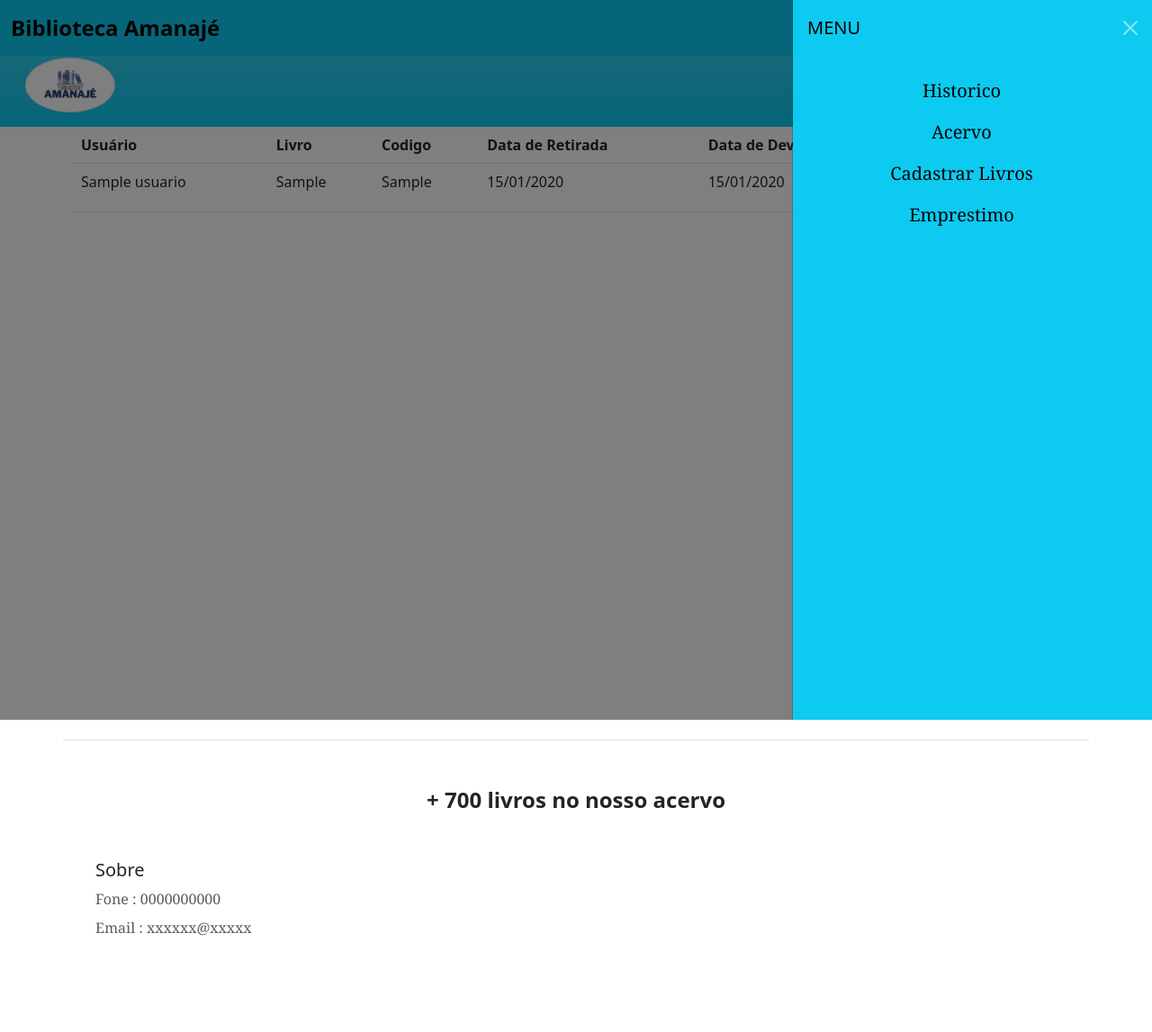
After one commit to DougVikt/SITE_GERENT_BIBLIOTECA, a PHP site: page /historico_funcio.php in a window 1280 px wide, after a click that opens the changed part. The commit adds this page. Shown: the whole page at 90% size. Run offline with PHP 8.4, Linux system fonts and the light colour scheme; tables that the repository leaves empty hold one stand-in row (values such as "Sample post").

Commit message:
Add files via upload

```diff
--- a/cadastrar.php
+++ b/cadastrar.php
@@ -70,12 +70,14 @@ if (isset($_POST['submit'])){
         $stmt->bindParam(':cpf', $cpf);
         $stmt->execute();
         $funcionario = $stmt->fetch();
+        $usuario = false ;
       }else{
         $sql = "SELECT * FROM usuarios WHERE cpf = :cpf";
         $stmt = $pdo->prepare($sql);
         $stmt->bindParam(':cpf', $cpf);
         $stmt->execute();
         $usuario = $stmt->fetch();
+        $funcionario = false ;
       }
 
       // mensagem de erro para caso o cpf colocado ja tenha no banco
--- /dev/null
+++ b/historico_funcio.php
@@ -0,0 +1,205 @@
+<!DOCTYPE html>
+<html lang="pt-br">
+<head>
+    <meta charset="UTF-8">
+    <meta http-equiv="X-UA-Compatible" content="IE=edge">
+    <meta name="viewport" content="width=device-width, initial-scale=1.0">
+    <link rel="stylesheet" href="css/style.css"/>
+    <link rel="stylesheet" href="css/bootstrap.min.css"/>
+    <title>Biblioteca Amanajé</title>
+    <link rel="icon" href="img/logo.png">
+
+</head>
+<body>
+  <?php
+  include 'conexao.php';
+session_start();
+
+// consulta no banco de dados caso nada colsultado
+$sql = "SELECT emprestimo.*, usuarios.nome , livros.codigo
+FROM emprestimo
+INNER JOIN usuarios ON emprestimo.usuario = usuarios.id
+INNER JOIN livros ON emprestimo.codigo = livros.id
+";
+$stmt = $pdo->prepare($sql);
+$stmt->execute();
+$emprestimos = $stmt->fetchAll(PDO::FETCH_ASSOC);
+
+  // pesquisando
+if (isset($_GET['p']) && !empty($_GET['p'])) {
+  $p = $_GET['p'];
+  $sql = "SELECT e.*, u.nome, l.codigo FROM emprestimo e
+          INNER JOIN usuarios u ON e.usuario = u.id
+          INNER JOIN livros l ON e.livro = l.id
+          WHERE u.nome LIKE '%$p%' OR l.titulo LIKE '%$p%' OR e.codigo LIKE '%$p%'";
+
+  $stmt = $pdo->prepare($sql);
+  $stmt->execute();
+  $livros = $stmt->fetchAll(PDO::FETCH_ASSOC);
+} elseif(empty($_GET['p'])) {
+   // consulta no banco de dados caso nada colsultado
+  $sql = "SELECT emprestimo.*, usuarios.nome , livros.codigo
+  FROM emprestimo
+  INNER JOIN usuarios ON emprestimo.usuario = usuarios.id
+  INNER JOIN livros ON emprestimo.codigo = livros.id
+  ";
+  $stmt = $pdo->prepare($sql);
+  $stmt->execute();
+  $emprestimos = $stmt->fetchAll(PDO::FETCH_ASSOC);
+}
+
+if (isset($_GET['delete']) && !empty($_GET['delete'])){
+  $del = $_GET['delete'];
+  $sql = "DELETE FROM emprestimo WHERE id = :del";
+  $exec = $pdo->prepare($sql);
+  $exec-> execute(['del' => $del]);
+
+  header('Location: historico.php');
+
+}
+if(isset($_POST['logout'])) {
+  // Destrói a sessão
+  session_destroy();
+  header('Location: index.php');
+}
+?>
+
+<main>
+  <!-------------------------------------- inicio do navbar ------------------------------>
+  <nav class="navbar bg-info fixed-top" aria-label="Offcanvas navbar large">
+    <div class="container-fluid">
+      <a class="navbar-brand fw-bold fs-4 " href="index.php">
+        Biblioteca Amanajé
+      </a>
+      <button class="navbar-toggler" type="button" data-bs-toggle="offcanvas" data-bs-target="#offcanvasNavbar2" aria-controls="offcanvasNavbar2">
+        <span class="navbar-toggler-icon"></span>
+      </button>
+      <div class="offcanvas offcanvas-end text-bg-info" tabindex="-1" id="offcanvasNavbar2" aria-labelledby="offcanvasNavbar2Label">
+        <div class="offcanvas-header">
+          <h5 class="offcanvas-title" id="offcanvasNavbar2Label fs-2">MENU</h5>
+          <button type="button" class="btn-close btn-close-white" data-bs-dismiss="offcanvas" aria-label="Close"></button>
+        </div>
+        <div class="offcanvas-body">
+        <?php if(isset($_SESSION['logado'])){?>
+          <!---------------- aparece o nome do usuario e botão de logout pos logado  ------------>
+         <div class="row" id="logout">
+          <p id="usuarioLogado" class="col-sm-8 text-capitalize fs-3 border-bottom border-primary fw-bold"></p>
+          <form class="col-sm-4" method="POST" action="" >
+            <button class="btn btn-outline-danger" type="submit" name="logout">Logout</button>
+          </form>
+          </div>
+          <?php } ?>
+          <ul class="navbar-nav text-lg-center flex-grow-1 pe-4">
+            <li class="nav-item">
+              <a class="nav-link active fs-5" href="historico_funcio.php" >Historico</a>
+            </li>
+            <li class="nav-item dropdown">
+              <a class="nav-link active fs-5" href="acervo.php" id="acervo">Acervo</a>
+            </li>
+
+            <li class="nav-item dropdown">
+                <a id="link-funcionario" class="nav-link nav-link active fs-5" href="cadastro_l.php">Cadastrar Livros</a>
+            </li>
+            <li class="nav-item dropdown">
+                <a id="link-funcionario" class="nav-link nav-link active fs-5" href="emprestimo.php">Emprestimo</a>
+            </li>
+
+          </ul>
+          <br>
+         </div>
+      </div>
+    </div>
+  </nav>
+  <br>
+  <br>
+
+<!---------------------------------------- separador e busca ---------------------------------------------------->
+<header class="p-3 mx-auto bg-info bg-gradient">
+    <div class="container-fluid">
+        <div class="d-flex flex-wrap align-items-center justify-content-center justify-content-lg-start">
+        <a href="/" class="d-flex align-items-center mb-2 mb-lg-0 text-white text-decoration-none">
+            <img class="img-fluid img-thumbnail rounded-circle" width="100" height="20" src="img/logo.png" alt="logo biblioteca Amanajé">
+        </a>
+
+        <div class="col-1 col-lg-auto mb-3 mb-lg-0 ms-auto me-lg-3">
+            <form class="d-flex" role="search">
+            <input type="search" name="p" class="form-control form-control-dark text-bg-light" placeholder="Estou procurando..." aria-label="Procurar">
+            </form>
+        </div>
+
+
+</div>
+</header>
+<!---------------------------------------------- tabela de usuarios ----------------------------------->
+<?php if (count($emprestimos) > 0){ ?>
+<div class="container">
+    <table class="table">
+      <thead>
+        <tr>
+          <th>Usuário</th>
+          <th>Livro</th>
+          <th>Codigo</th>
+          <th>Data de Retirada</th>
+          <th>Data de Devolução</th>
+        </tr>
+      </thead>
+
+      <tbody>
+        <?php foreach ($emprestimos as $emprestimo):?>
+          <tr>
+            <td><?php echo $emprestimo['nome'];  ?></td>
+            <td><?php echo $emprestimo['livro']; ?></td>
+            <td><?php echo $emprestimo['codigo'];  ?></td>
+            <td><?php echo date("d/m/Y",strtotime($emprestimo['retirada']));  ?></td>
+            <td><?php echo date("d/m/Y",strtotime($emprestimo['devolucao']));  ?></td>
+            <td>
+              <form method="get">
+                <input type="hidden" name="delete" value="<?php echo $emprestimo['id']; ?>">
+                <button type="submit" class="btn btn-warning btn-outline-danger">Excluir</button>
+              </form>
+            </td>
+
+          </tr>
+        <?php endforeach; ?>
+      </tbody>
+    </table>
+    <?php }else { ?>
+    <p class="text-capitalize text-lg-center fs-3">Sem historico no momento</p>
+  <?php }?>
+  </div>
+
+ <!----------------------------------- footer ------------------------------------->
+ <div class="container position-absolute top-100 start-50 translate-middle mt-lg-5">
+ <footer class="row  py-5 my-sm-4 border-top">
+    <div class="col mb-3">
+      <a href="/" class="d-flex align-items-center mb-3 link-dark text-decoration-none">
+       <p class="text-center fs-4 mb-3 fw-bold w-100">+ 700 livros no nosso acervo</p>
+      </a>
+    </div>
+
+    <div class=" mb-5 mx-4">
+
+      <h5><font style="vertical-align: inherit;"><font style="vertical-align: inherit;">Sobre</font></font></h5>
+      <ul class="nav flex-column">
+        <li class="nav-item mb-2"><a href="#" class="nav-link p-0 text-muted"><font style="vertical-align: inherit;"><font style="vertical-align: inherit;">Fone : 0000000000</font></font></a></li>
+        <li class="nav-item mb-2"><a href="#" class="nav-link p-0 text-muted"><font style="vertical-align: inherit;"><font style="vertical-align: inherit;">Email : xxxxxx@xxxxx</font></font></a></li>
+
+      </ul>
+    </div>
+
+
+
+  </footer>
+   </div>
+</main>
+    <script src="js/javascript.js"></script>
+    <script src="js/bootstrap.bundle.min.js"></script>
+    <script src="https://code.jquery.com/jquery-3.3.1.slim.min.js" integrity="sha384-q8i/X+965DzO0rT7abK41JStQIAqVgRVzpbzo5smXKp4YfRvH+8abtTE1Pi6jizo" crossorigin="anonymous"></script>
+    <script src="https://cdnjs.cloudflare.com/ajax/libs/popper.js/1.14.3/umd/popper.min.js" integrity="sha384-ZMP7rVo3mIykV+2+9J3UJ46jBk0WLaUAdn689aCwoqbBJiSnjAK/l8WvCWPIPm49" crossorigin="anonymous"></script>
+    <script src="https://stackpath.bootstrapcdn.com/bootstrap/4.1.3/js/bootstrap.min.js" integrity="sha384-ChfqqxuZUCnJSK3+MXmPNIyE6ZbWh2IMqE241rYiqJxyMiZ6OW/JmZQ5stwEULTy" crossorigin="anonymous"></script>
+
+
+</body>
+
+
+</html>
```
Also changed, not shown: acervo.php (+36 -12 lines), cadastro_l.php (+15 -5 lines), conexao.php (+9 -0 lines), emprestimo.php (+24 -7 lines), historico_user.php (added, +172 -0 lines), index.php (+43 -20 lines), login.php (+14 -7 lines).
